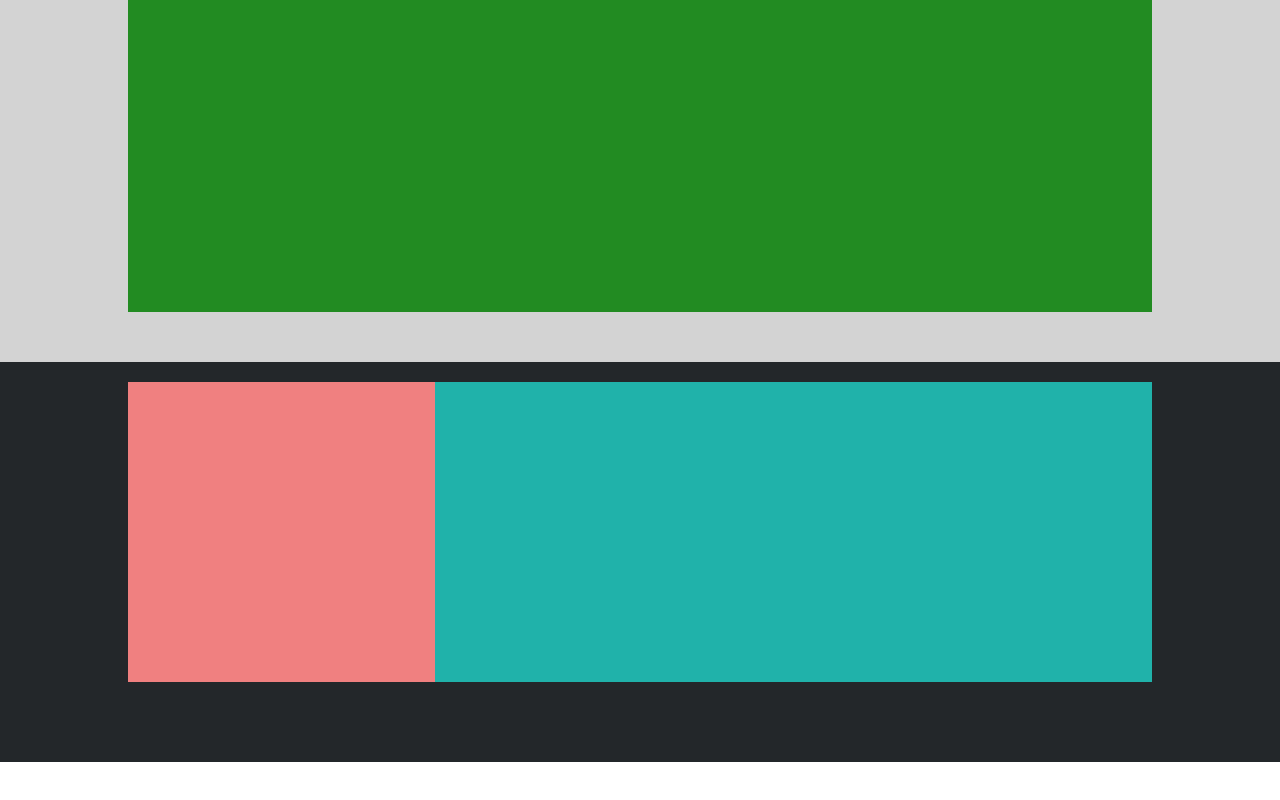
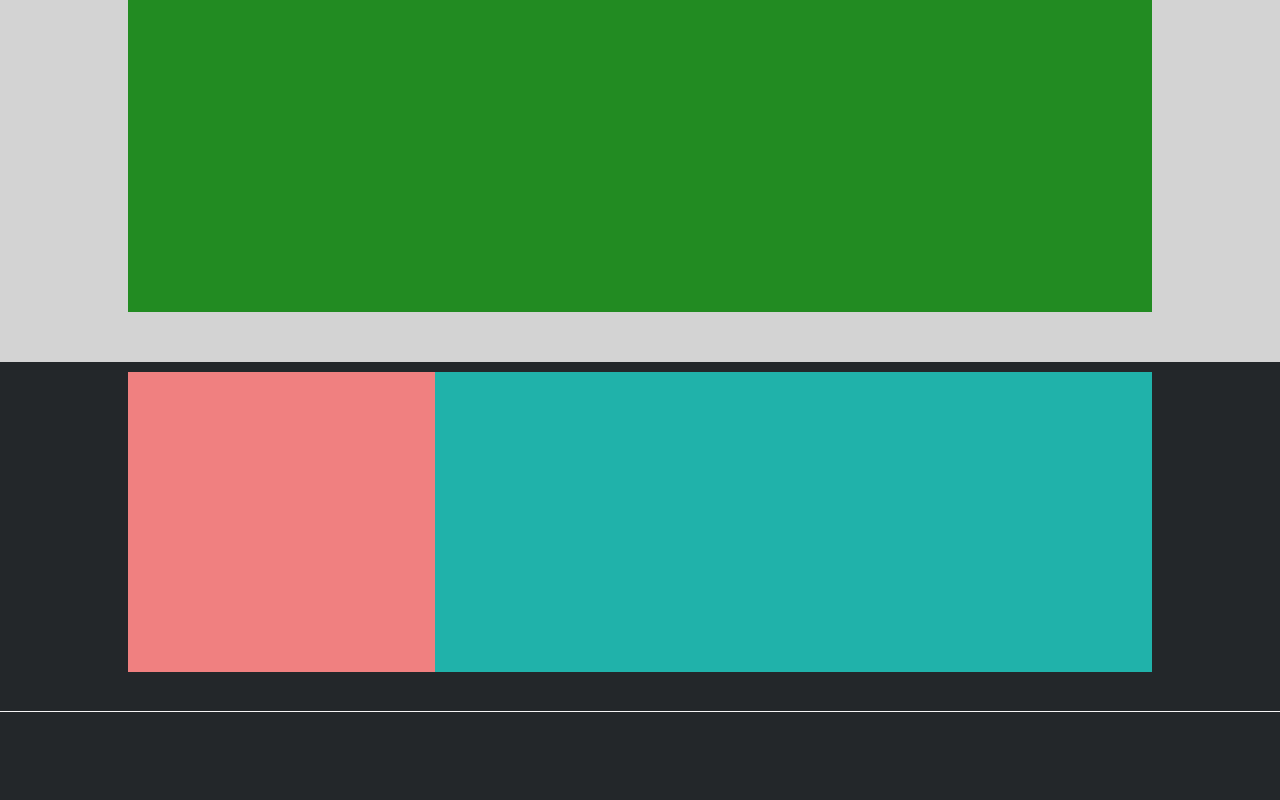
Before and after one commit to TartagliaFilippo/htmlcss-struttura-discord, a plain HTML site: page index.html in a window 1280 px wide. Shown: the part 1938-2738 px from the top of the page. Before the commit the page ends 2700 px from the top, so only its background shows below. Drawn offline with Linux system fonts and the light colour scheme.

Commit message:
style seveth section

```diff
--- a/css/style.css
+++ b/css/style.css
@@ -128,27 +128,28 @@ li {
 
 /* SETTIMA SEZIONE */
 .nero {
-  height: 400px;
+  height: 350px;
   background-color: #23272a;
-  border-bottom: whitesmoke;
+  border-bottom: 1px solid whitesmoke;
 }
 
 .minoranza {
   height: 300px;
   width: 30%;
-  margin: 20px 0;
+  margin: 10px 0;
   background-color: #f08080;
 }
 
 .maggioranza {
   height: 300px;
   width: calc(70% / 4);
-  margin: 20px 0;
+  margin: 10px 0;
   background-color: #20b2aa;
 }
 
 /* OTTAVA SEZIONE */
 .footer {
+  height: 100px;
   background-color: #23272a;
 }
 
```
